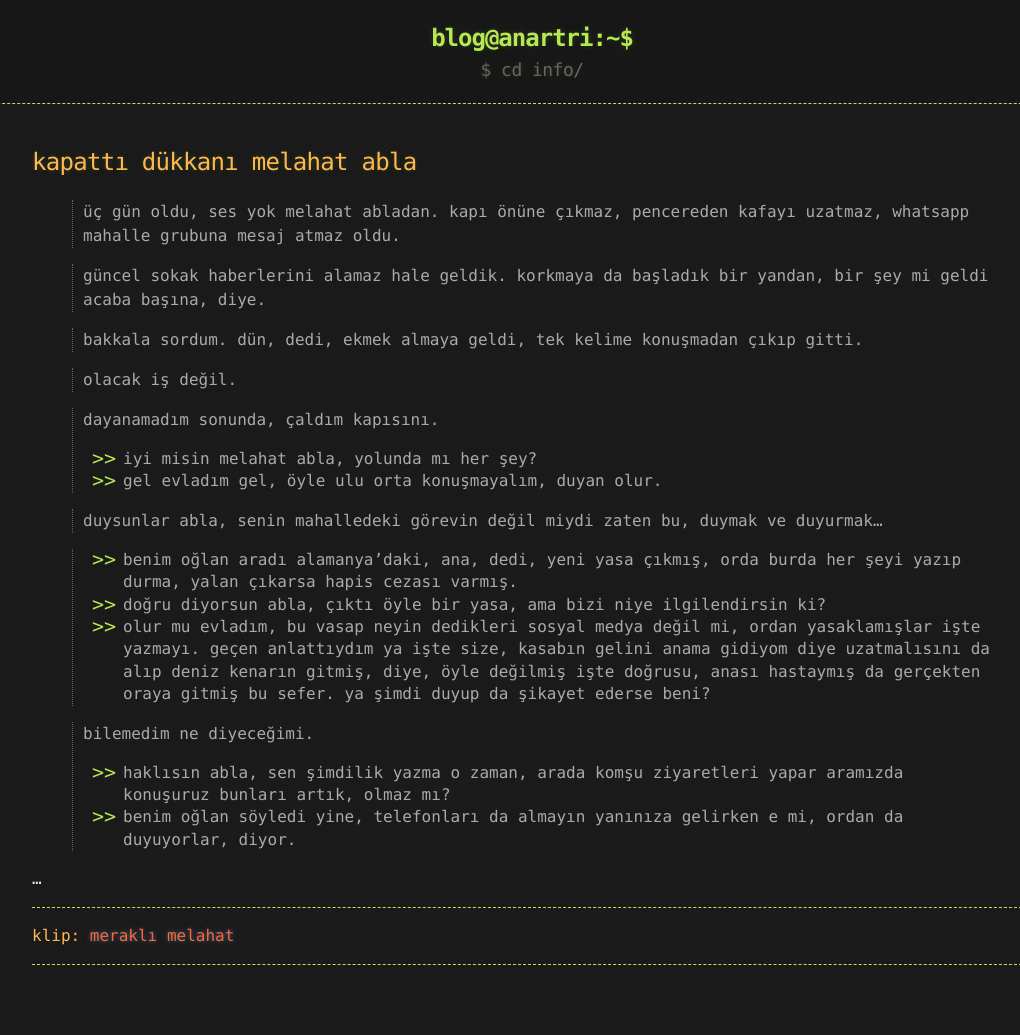
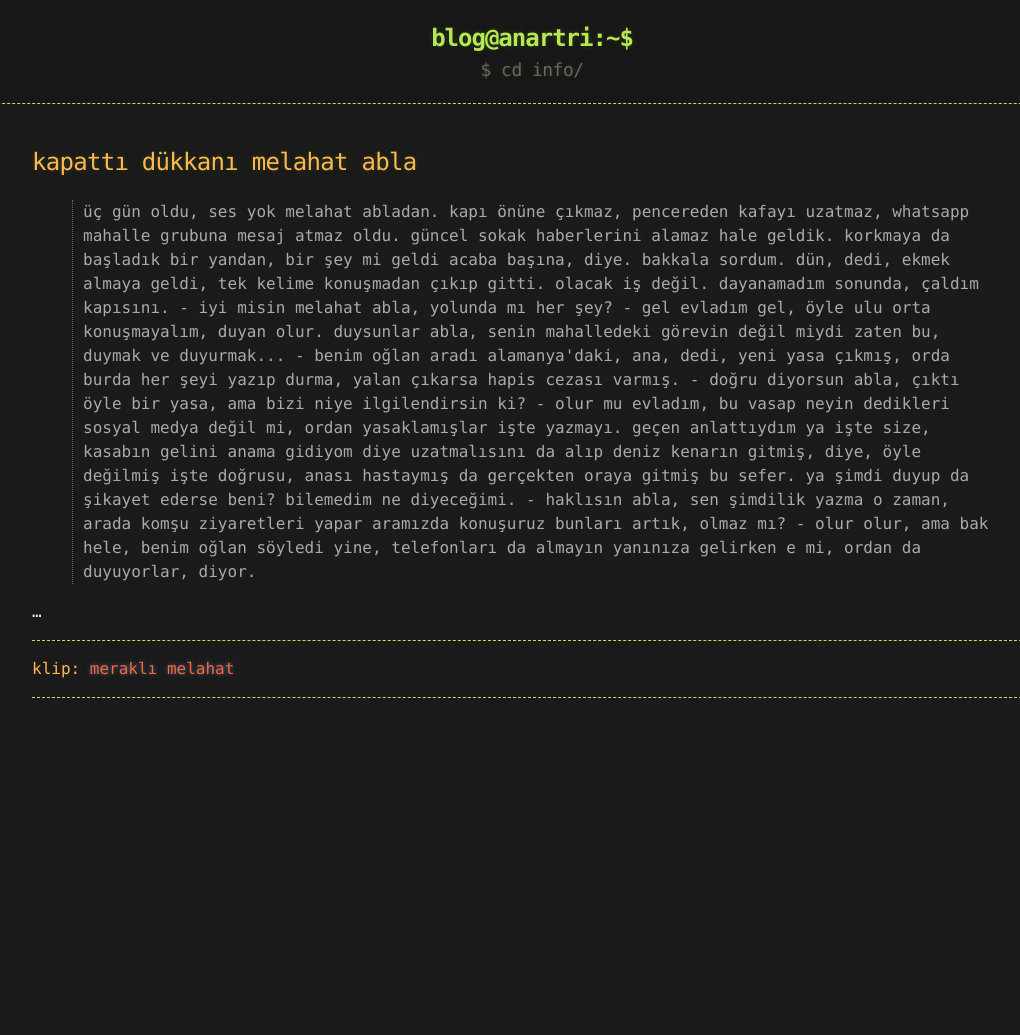
Before and after one commit to lanartri/lanartri.github.io, a Jekyll site: the page built from _posts/2022-05-30-kapatti-dukkani-melahat-abla.md, in a window 1280 px wide. Shown: the whole page, without its empty margins (108-1128 px from the left). Built offline with Jekyll 4.4.1, drawn with Linux system fonts in a browser that asks for light colours; after the commit the page ends 900 px from its top, so only the background shows below that.

Commit message:
yeni blog, giriş, blockquote

```diff
--- a/_posts/2022-05-30-kapatti-dukkani-melahat-abla.md
+++ b/_posts/2022-05-30-kapatti-dukkani-melahat-abla.md
@@ -5,28 +5,29 @@
 published: true
 categories: gündem
 ---
-> üç gün oldu, ses yok melahat abladan. kapı önüne çıkmaz, pencereden kafayı uzatmaz, whatsapp mahalle grubuna mesaj atmaz oldu.
+<blockquote>
+üç gün oldu, ses yok melahat abladan. kapı önüne çıkmaz, pencereden kafayı uzatmaz, whatsapp mahalle grubuna mesaj atmaz oldu.
 
-> güncel sokak haberlerini alamaz hale geldik. korkmaya da başladık bir yandan, bir şey mi geldi acaba başına, diye.
+güncel sokak haberlerini alamaz hale geldik. korkmaya da başladık bir yandan, bir şey mi geldi acaba başına, diye.
 
-> bakkala sordum. dün, dedi, ekmek almaya geldi, tek kelime konuşmadan çıkıp gitti.
+bakkala sordum. dün, dedi, ekmek almaya geldi, tek kelime konuşmadan çıkıp gitti.
 
-> olacak iş değil.
+olacak iş değil.
 
-> dayanamadım sonunda, çaldım kapısını.
-> - iyi misin melahat abla, yolunda mı her şey?
-> - gel evladım gel, öyle ulu orta konuşmayalım, duyan olur.
+dayanamadım sonunda, çaldım kapısını.
+- iyi misin melahat abla, yolunda mı her şey?
+- gel evladım gel, öyle ulu orta konuşmayalım, duyan olur.
 
-> duysunlar abla, senin mahalledeki görevin değil miydi zaten bu, duymak ve duyurmak...
+duysunlar abla, senin mahalledeki görevin değil miydi zaten bu, duymak ve duyurmak...
 
-> - benim oğlan aradı alamanya'daki, ana, dedi, yeni yasa çıkmış, orda burda her şeyi yazıp durma, yalan çıkarsa hapis cezası varmış.
-> - doğru diyorsun abla, çıktı öyle bir yasa, ama bizi niye ilgilendirsin ki?
-> - olur mu evladım, bu vasap neyin dedikleri sosyal medya değil mi, ordan yasaklamışlar işte yazmayı. geçen anlattıydım ya işte size, kasabın gelini anama gidiyom diye uzatmalısını da alıp deniz kenarın gitmiş, diye, öyle değilmiş işte doğrusu, anası hastaymış da gerçekten oraya gitmiş bu sefer. ya şimdi duyup da şikayet ederse beni?
+- benim oğlan aradı alamanya'daki, ana, dedi, yeni yasa çıkmış, orda burda her şeyi yazıp durma, yalan çıkarsa hapis cezası varmış.
+- doğru diyorsun abla, çıktı öyle bir yasa, ama bizi niye ilgilendirsin ki?
+- olur mu evladım, bu vasap neyin dedikleri sosyal medya değil mi, ordan yasaklamışlar işte yazmayı. geçen anlattıydım ya işte size, kasabın gelini anama gidiyom diye uzatmalısını da alıp deniz kenarın gitmiş, diye, öyle değilmiş işte doğrusu, anası hastaymış da gerçekten oraya gitmiş bu sefer. ya şimdi duyup da şikayet ederse beni?
 
-> bilemedim ne diyeceğimi.
-> - haklısın abla, sen şimdilik yazma o zaman, arada komşu ziyaretleri yapar aramızda konuşuruz bunları artık, olmaz mı?
-> - benim oğlan söyledi yine, telefonları da almayın yanınıza gelirken e mi, ordan da duyuyorlar, diyor.
-
+bilemedim ne diyeceğimi.
+- haklısın abla, sen şimdilik yazma o zaman, arada komşu ziyaretleri yapar aramızda konuşuruz bunları artık, olmaz mı?
+- olur olur, ama bak hele, benim oğlan söyledi yine, telefonları da almayın yanınıza gelirken e mi, ordan da duyuyorlar, diyor.
+</blockquote>
 ...
 
 
```
